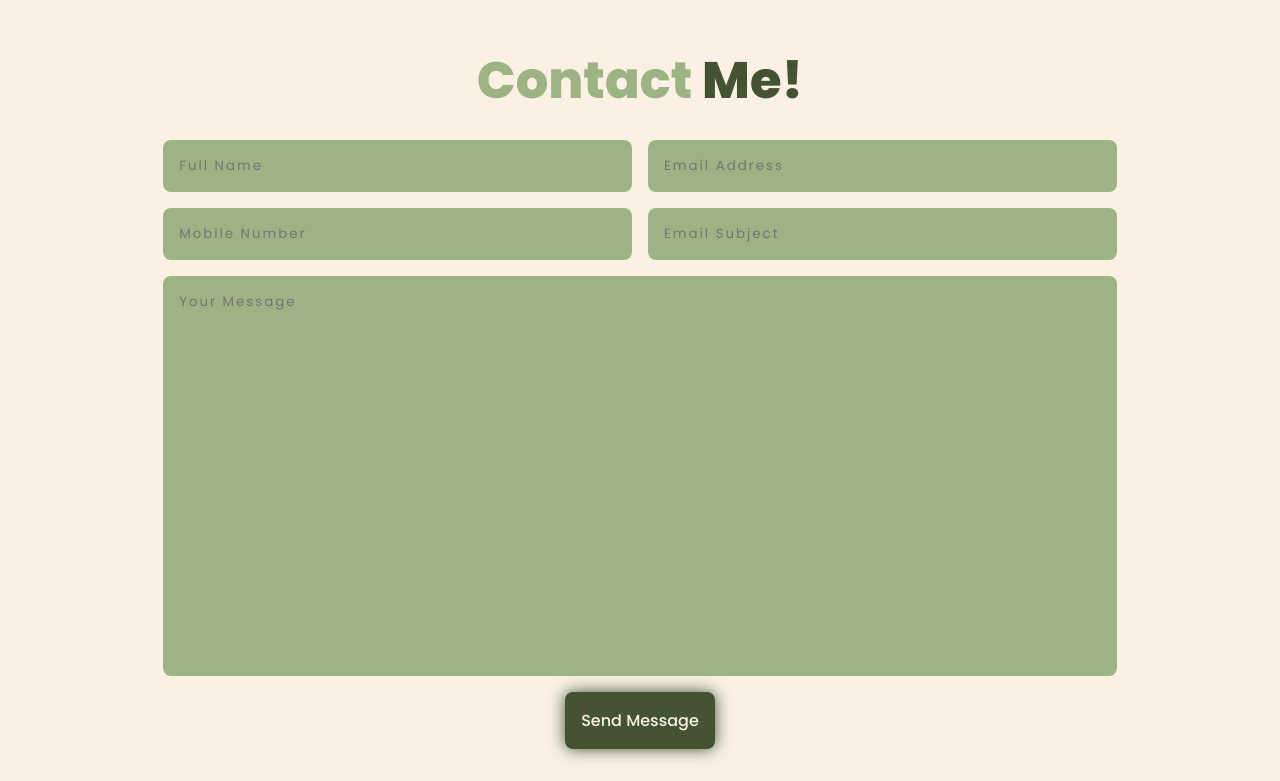
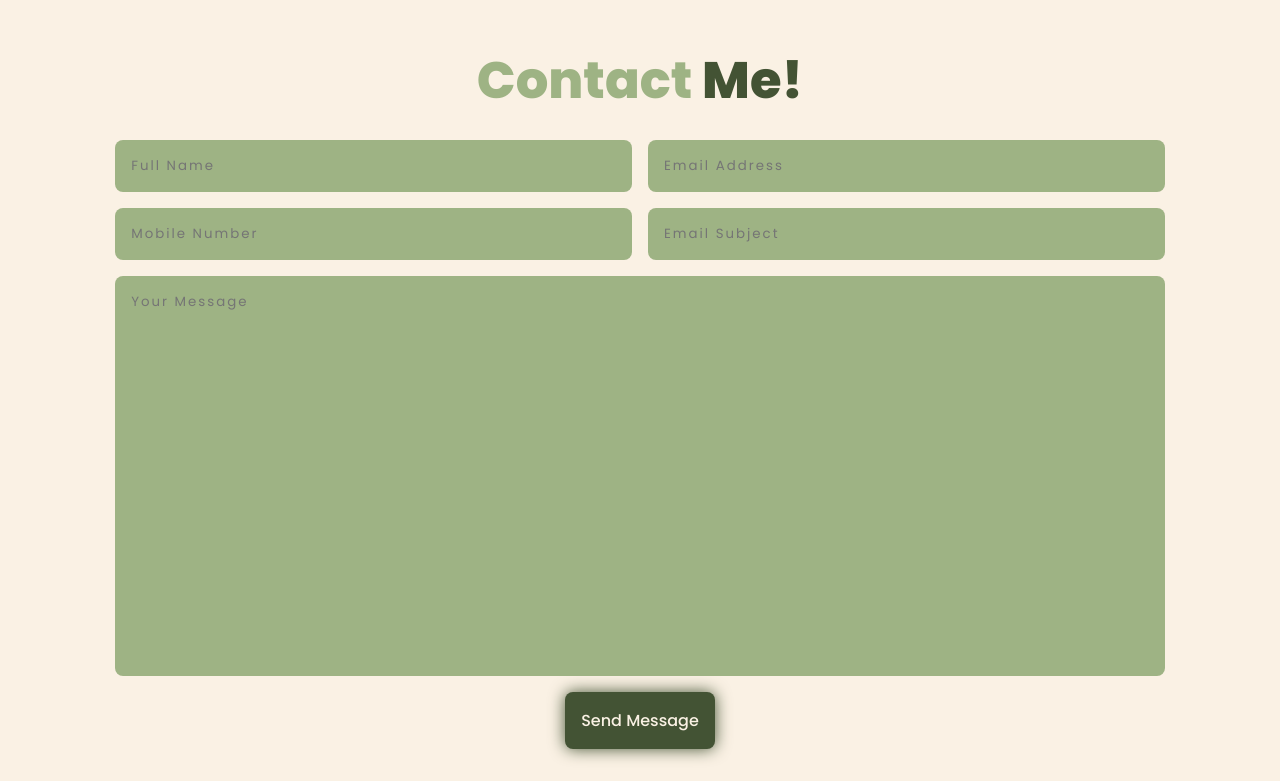
Before and after one commit to J-Tib/vite-deploy, a React (Vite) app: page / in a window 1280 px wide. Shown: the part 4006-4787 px from the top of the page. Built offline with nearby package versions, Linux system fonts and the light colour scheme.

Commit message:
Fix Overflow X in DOM

```diff
--- a/src/App.css
+++ b/src/App.css
@@ -268,7 +268,6 @@ section {
   justify-items: center;
   flex-direction: column;
   align-items: center;
-  padding: 0rem 3rem;
 }
 .title--contact{
   padding: 2rem;
```
